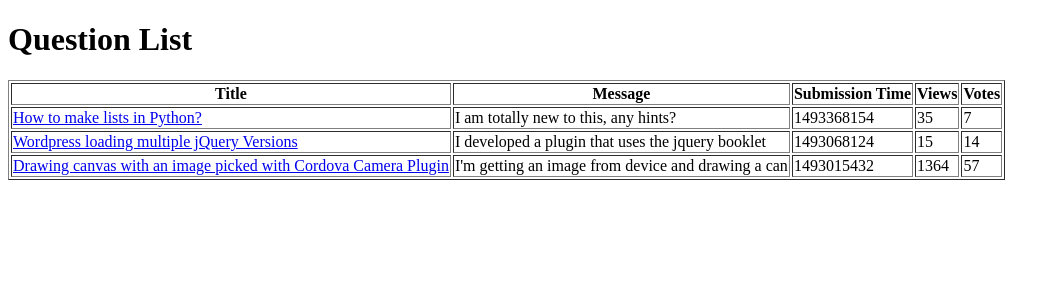
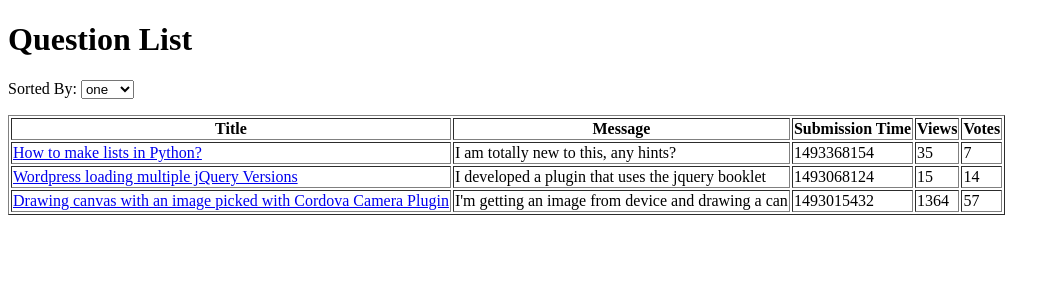
Before and after one commit to Pietrus914/Ask-mate-sprint-1, a Flask app: page /list in a window 1280 px wide. Shown: the top 300 px of the page, without its empty margins (0-1060 px from the left). Run offline with Flask 2, Linux system fonts and the light colour scheme; some libraries are stand-ins or nearby versions.

Commit message:
first steps to sort questions

```diff
--- a/templates/index.html
+++ b/templates/index.html
@@ -6,6 +6,17 @@
 </head>
 <body>
     <h1>Question List</h1>
+    <form action="{{ url_for("main_page") }}" method="post">
+          <p>
+             <label>Sorted By: </label>
+             <select id = "myList">
+               <option value = "1">one</option>
+               <option value = "2">two</option>
+               <option value = "3">three</option>
+               <option value = "4">four</option>
+             </select>
+          </p>
+    </form>
 
     <table border="1">
         <thead>
```
